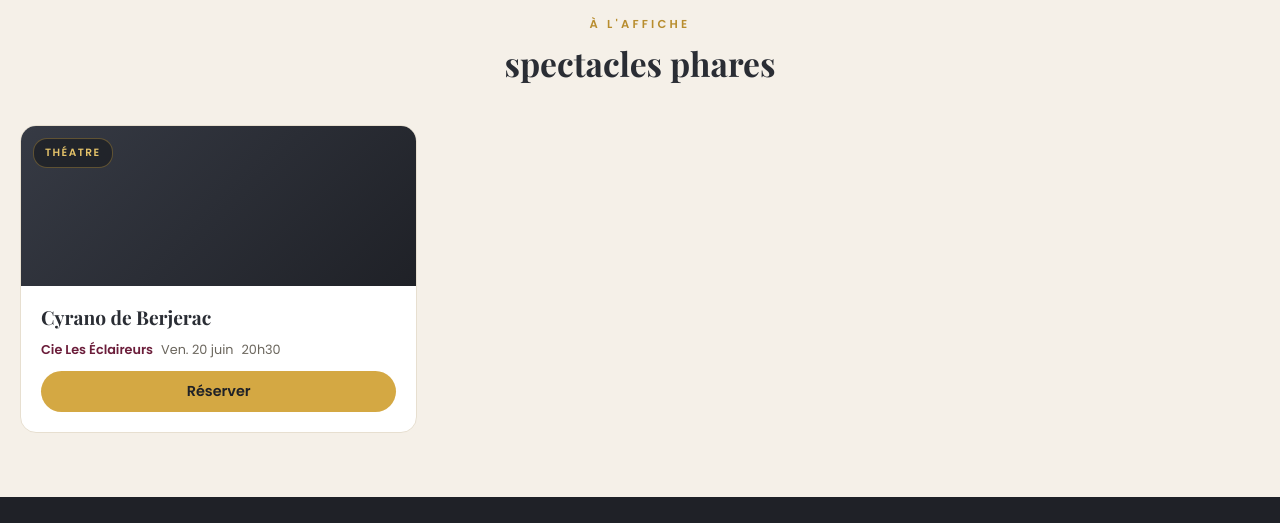
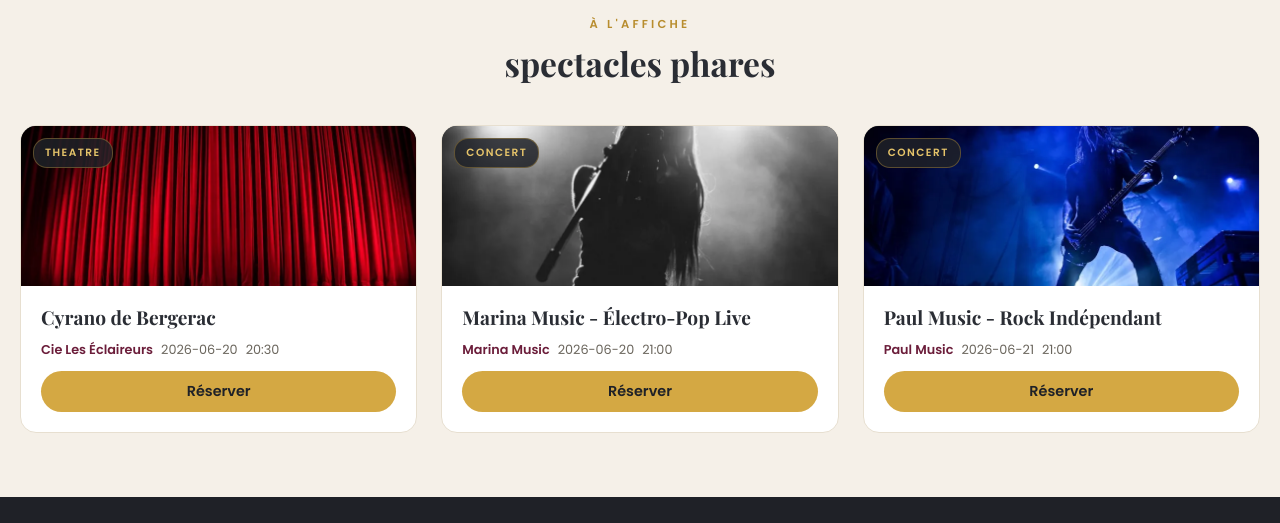
Before and after one commit to NathanaelKenzeyGit/DWWM-ECF1-Nathanael, a website: page index.html in a window 1280 px wide. Shown: the part 1280-1803 px from the top of the page. Drawn offline with Linux system fonts and the light colour scheme.

Commit message:
fix fetch issues , relative path

```diff
--- a/index.html
+++ b/index.html
@@ -111,22 +111,7 @@
                     <p class="shows__kicker">À l'affiche</p>
                     <h2 class="shows__title">spectacles phares</h2>
                 </div>
-                <div class="shows__grid" id="shows-grid">
-                    <article class="card">
-                        <span class="card__visual">
-                            <span class="card__badge">Théatre</span>
-                        </span>
-                        <div class="card__body">
-                            <h3 class="card__title">Cyrano de Berjerac</h3>
-                            <div class="card__meta">
-                                <span class="card__artist">Cie Les Éclaireurs</span>
-                                <span class="card__date">Ven. 20 juin</span>
-                                <span class="card__hours">20h30</span>
-                            </div>
-                            <a href="pages/programmation.html" class="card__btn">Réserver</a>
-                        </div>
-                    </article>
-                </div>
+                <div class="shows__grid" id="shows-grid"></div>
             </div>
         </section>
         <!-- Footer -->
--- a/src/data/spectacles.json
+++ b/src/data/spectacles.json
@@ -12,7 +12,7 @@
             "places_total": 120,
             "places_vendues": 87,
             "artiste": "Cie Les Éclaireurs",
-            "image": "./assets/images/cyrano-de-bergerac.webp"
+            "image": "src/assets/images/cyrano-de-bergerac.webp"
         },
         {
             "id": 2,
@@ -26,7 +26,7 @@
             "places_total": 120,
             "places_vendues": 120,
             "artiste": "Marina Music",
-            "image": "./assets/images/marina-music-electro-pop-live.webp"
+            "image": "src/assets/images/marina-music-electro-pop-live.webp"
         },
         {
             "id": 3,
@@ -40,7 +40,7 @@
             "places_total": 120,
             "places_vendues": 63,
             "artiste": "Paul Music",
-            "image": "./assets/images/paul-music-rock-independant.webp"
+            "image": "src/assets/images/paul-music-rock-independant.webp"
         },
         {
             "id": 4,
@@ -54,7 +54,7 @@
             "places_total": 120,
             "places_vendues": 112,
             "artiste": "Fadily Camara",
-            "image": "fadily-camara-la-plus-drole.webp"
+            "image": "src/assets/images/fadily-camara-la-plus-drole.webp"
         },
         {
             "id": 5,
@@ -68,7 +68,7 @@
             "places_total": 120,
             "places_vendues": 120,
             "artiste": "Cie du Passage",
-            "image": "./assets/images/en-attendant-godot.webp"
+            "image": "src/assets/images/en-attendant-godot.webp"
         },
         {
             "id": 6,
@@ -82,7 +82,7 @@
             "places_total": 120,
             "places_vendues": 45,
             "artiste": "Ahmed Music Quartet",
-            "image": "./assets/images/ahmed-music-jazz-manouche.webp"
+            "image": "src/assets/images/ahmed-music-jazz-manouche.webp"
         },
         {
             "id": 7,
@@ -96,7 +96,7 @@
             "places_total": 120,
             "places_vendues": 78,
             "artiste": "Nora Music",
-            "image": "./assets/images/nora-music-chanson-francaise.webp"
+            "image": "src/assets/images/nora-music-chanson-francaise.webp"
         },
         {
             "id": 8,
@@ -110,7 +110,7 @@
             "places_total": 120,
             "places_vendues": 98,
             "artiste": "Jamel Comedy Club",
-            "image": "./assets/images/jamel-comedy-club.webp"
+            "image": "src/assets/images/jamel-comedy-club.webp"
         }
     ]
 }
--- a/src/js/main.js
+++ b/src/js/main.js
@@ -13,7 +13,7 @@ const cardsShows = async () => {
             img.alt = n.titre;
 
             const card = document.createElement("article");
-            card.className(card);
+            card.className = "card";
 
             const affichage = document.createElement("span");
             affichage.className = "card__visual";
@@ -55,7 +55,6 @@ const cardsShows = async () => {
 
             affichage.appendChild(badge);
             affichage.appendChild(img);
-            affichage.appendChild(badge);
 
             body.appendChild(title);
             body.appendChild(meta);
--- a/src/scss/components/_cards.scss
+++ b/src/scss/components/_cards.scss
@@ -54,9 +54,15 @@
         position: relative;
         height: 160px;
         width: 100%;
+        overflow: hidden;
         background: linear-gradient(135deg, $color-info-light, $color-info-dark);
     }
-
+    &__img {
+        width: 100%;
+        height: 100%;
+        object-fit: cover;
+        object-position: center;
+    }
     &__badge {
         position: absolute;
         top: 12px;
```
Also changed, not shown: dist/css/main.min.css, 1 other file.
